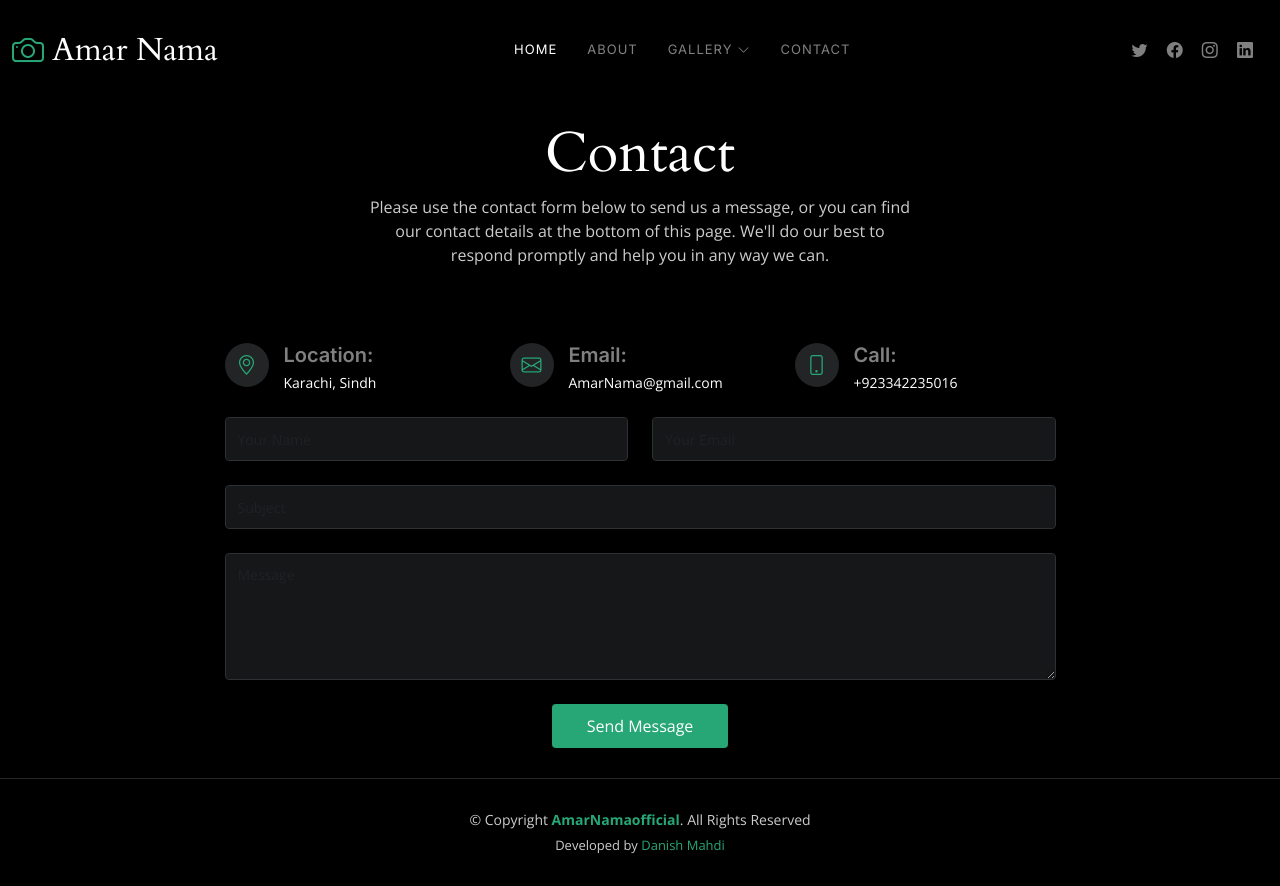
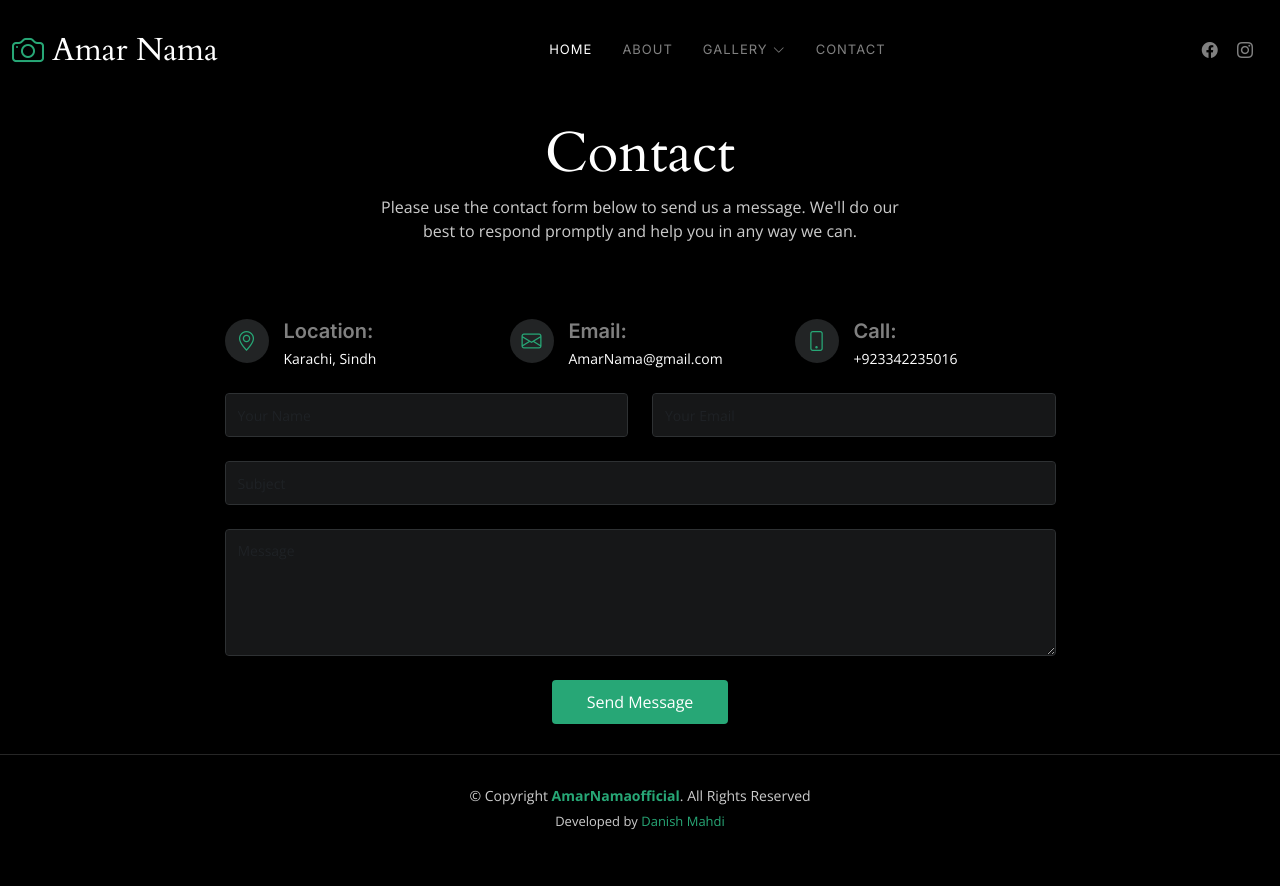
Before and after one commit to Danish-Mahdi/AmarNamaPortfolio, a plain HTML site: page contact.html in a window 1280 px wide. After the commit the page ends 862 px from the top, so only its background shows below. Drawn offline with nearby package versions, Linux system fonts and the light colour scheme.

Commit message:
Update contact.html

```diff
--- a/contact.html
+++ b/contact.html
@@ -61,11 +61,8 @@
       </nav><!-- .navbar -->
 
       <div class="header-social-links">
-        <a href="#" class="twitter"><i class="bi bi-twitter"></i></a>
-        <a href="#" class="facebook"><i class="bi bi-facebook"></i></a>
-        <a href="#" class="instagram"><i class="bi bi-instagram"></i></a>
-        <a href="#" class="linkedin"><i class="bi bi-linkedin"></i></i></a>
-      </div>
+        <a target="_blank" href="https://www.facebook.com/amarnamaofficial" class="facebook"><i class="bi bi-facebook"></i></a>
+        <a target="_blank"  href="https://www.instagram.com/amar_nama_official/" class="instagram"><i class="bi bi-instagram"></i></a>    </div>
       <i class="mobile-nav-toggle mobile-nav-show bi bi-list"></i>
       <i class="mobile-nav-toggle mobile-nav-hide d-none bi bi-x"></i>
 
@@ -80,7 +77,7 @@
         <div class="row d-flex justify-content-center">
           <div class="col-lg-6 text-center">
             <h2>Contact</h2>
-            <p>Please use the contact form below to send us a message, or you can find our contact details at the bottom of this page. We'll do our best to respond promptly and help you in any way we can.</p>
+            <p>Please use the contact form below to send us a message. We'll do our best to respond promptly and help you in any way we can.</p>
 
           </div>
         </div>
```
